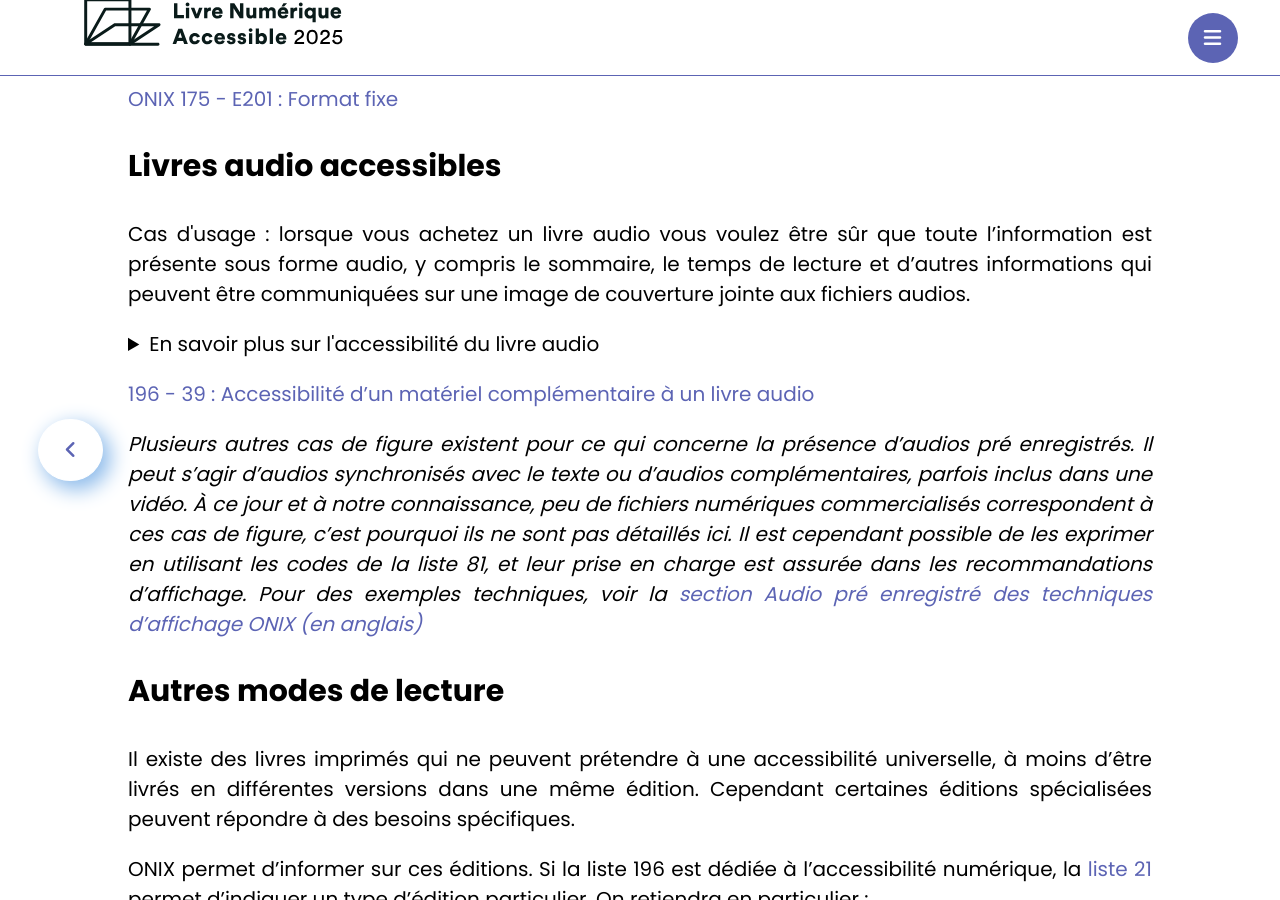
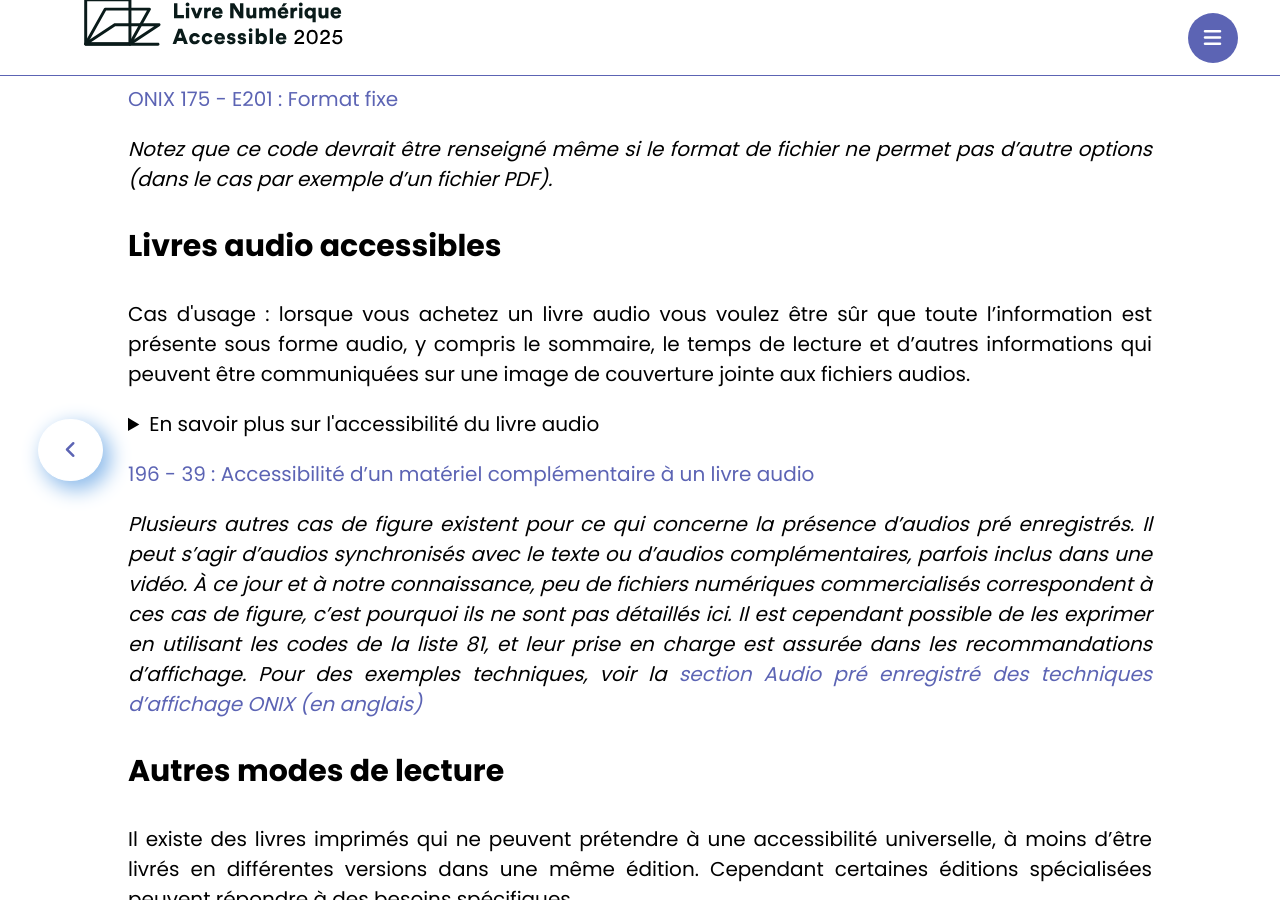
Before and after one commit to edition-accessible/lina25, a Jekyll site: the page built from ressources/metadonnes.md, in a window 1280 px wide and 900 px high, scrolled down 2074 px. Built offline with Jekyll 4.4.1, drawn with Linux system fonts in a browser that asks for light colours; nearby versions of some CDN libraries; comment, search, counter and statistics services are not loaded; some of the changed lines change nothing that is shown; some of the changed text lies outside the part shown.

Commit message:
Update metadonnes.md

```diff
--- a/ressources/metadonnes.md
+++ b/ressources/metadonnes.md
@@ -1,7 +1,7 @@
 ---
 layout: document
 title: "Dictionnaire des métadonnées d'accessibilité"
-date: 2023-11-16
+date: 2024-09-09
 previous: ../pages/collecter.html
 titlePrev: Renseigner
 ---
@@ -58,6 +58,7 @@ Cas d'usage : lorsque vous activez la fonction lecture audio de votre liseuse, l
 <a href="https://ns.editeur.org/onix/fr/175/E201">
 ONIX 175 - E201 : Format fixe</a>
 
+*Notez que ce code devrait être renseigné même si le format de fichier ne permet pas d'autre options (dans le cas par exemple d'un fichier PDF).*
 
 ### Livres audio accessibles
 
```
